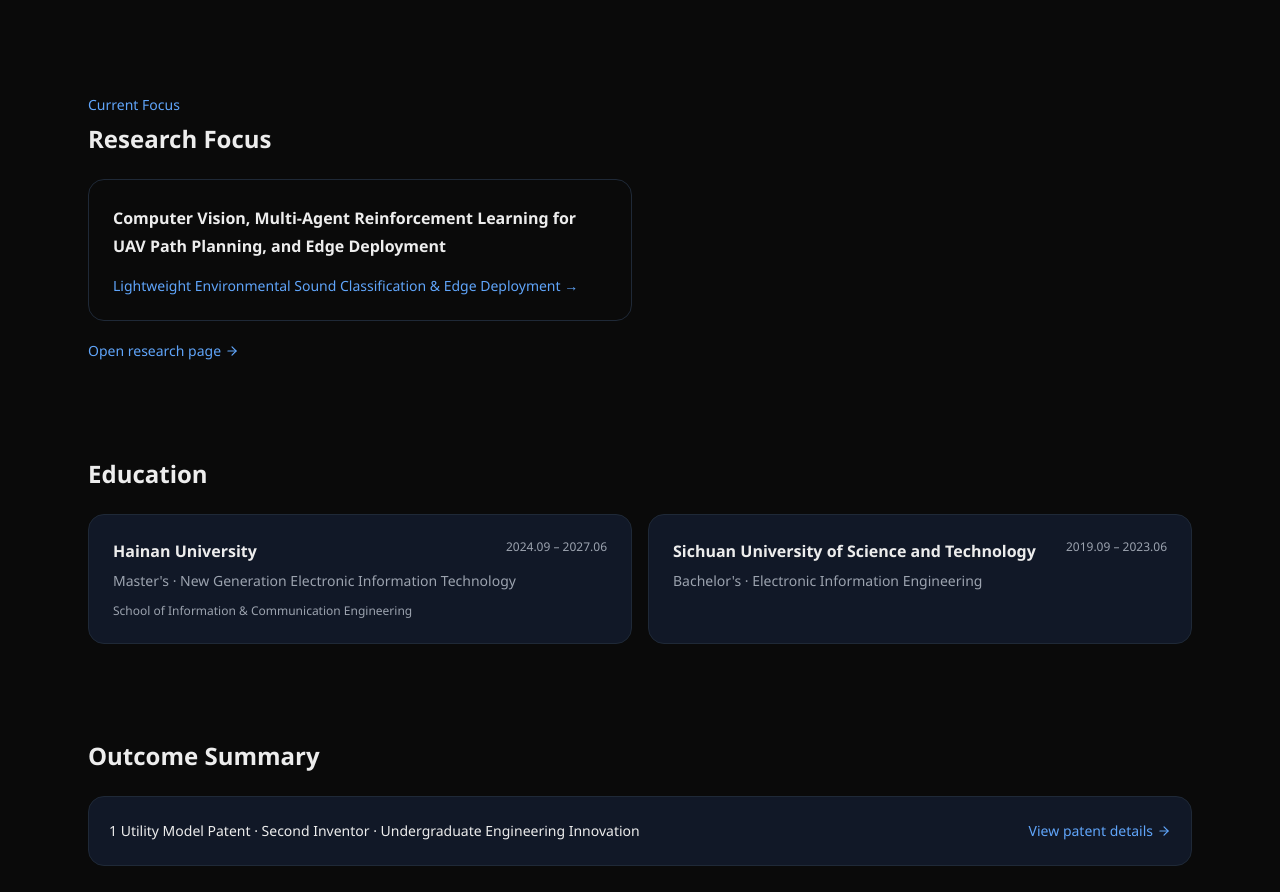
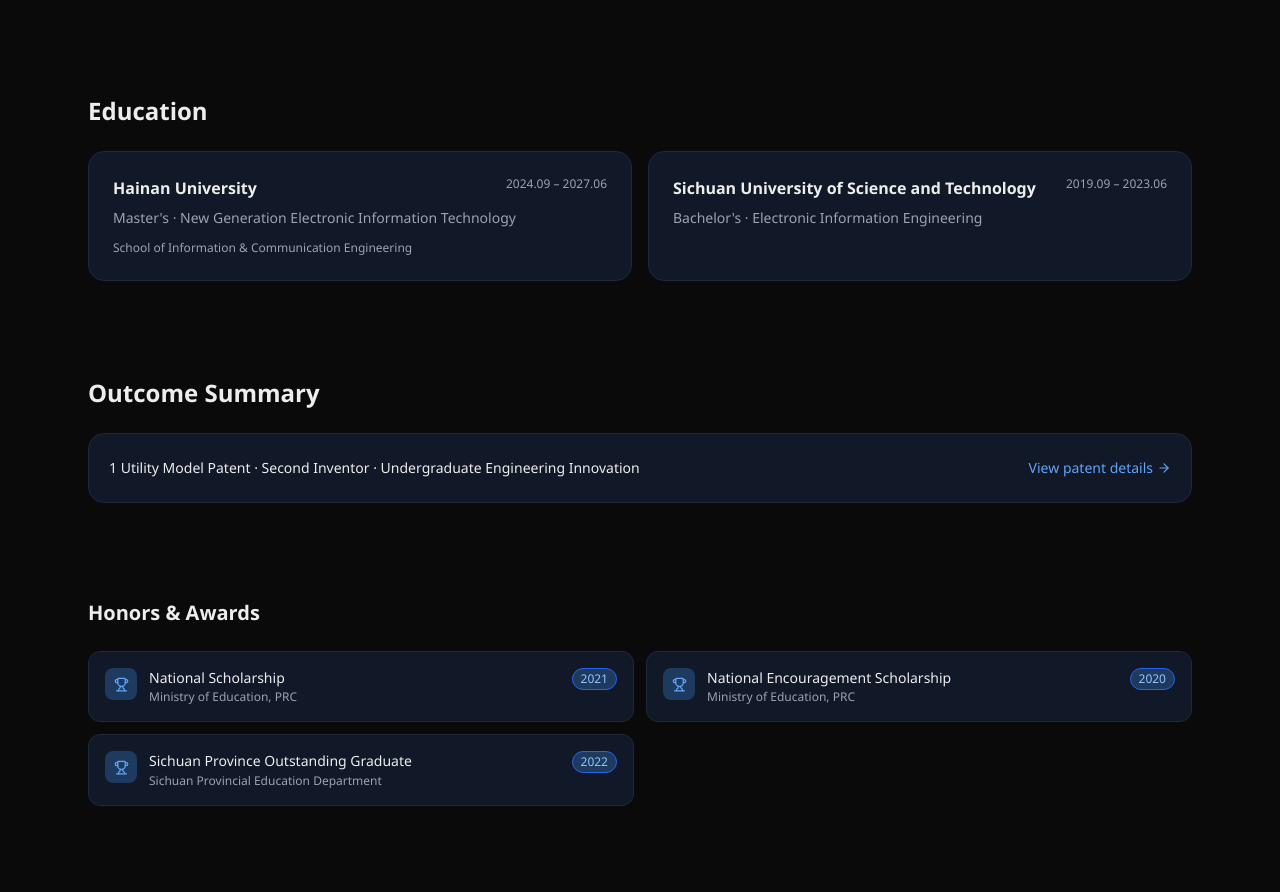
Before and after one commit to ctrlctrlx/ai-portfolio, a Next.js app: page /en in a window 1280 px wide. Shown: the part 1478-2370 px from the top of the page. Built offline with nearby package versions, Linux system fonts and the light colour scheme.

Commit message:
refactor: remove duplicate research focus sections

```diff
--- a/app/[lang]/page.tsx
+++ b/app/[lang]/page.tsx
@@ -17,7 +17,6 @@ import PublicationCard from "@/src/components/PublicationCard";
 import {
   getContactHref,
   getPublicContact,
-  getPublicProjectBySlug,
   getSortedPublicProjects,
   publicEducation,
   publicIdentity,
@@ -350,67 +349,6 @@ export default async function HomePage({
         </section>
       )}
 
-      {publicResearchAreas.length > 0 && (
-        <section aria-labelledby="home-research-heading">
-          <div>
-            <p className="text-sm font-medium" style={{ color: "var(--accent)" }}>
-              {locale === "zh" ? "当前关注" : "Current Focus"}
-            </p>
-            <h2
-              id="home-research-heading"
-              className="mt-2 text-2xl font-bold"
-              style={{ color: "var(--foreground)" }}
-            >
-              {locale === "zh" ? "研究方向" : "Research Focus"}
-            </h2>
-          </div>
-          <div className="mt-6 grid gap-4 md:grid-cols-2">
-            {publicResearchAreas.map((area) => {
-              const relatedProjects = area.relatedProjectSlugs
-                .map(getPublicProjectBySlug)
-                .filter((project) => project !== null);
-
-              return (
-                <article
-                  key={area.id}
-                  className="rounded-2xl border p-6"
-                  style={{ borderColor: "var(--card-border)" }}
-                >
-                  <h3
-                    className="font-semibold leading-7"
-                    style={{ color: "var(--foreground)" }}
-                  >
-                    {area.title[locale]}
-                  </h3>
-                  {relatedProjects.length > 0 && (
-                    <div className="mt-4 flex flex-wrap gap-3">
-                      {relatedProjects.map((project) => (
-                        <Link
-                          key={project.id}
-                          href={`/${locale}/projects/${project.slug}`}
-                          className="text-sm hover:underline"
-                          style={{ color: "var(--accent)" }}
-                        >
-                          {project.title[locale]} →
-                        </Link>
-                      ))}
-                    </div>
-                  )}
-                </article>
-              );
-            })}
-          </div>
-          <Link
-            href={`/${locale}/research`}
-            className="mt-5 inline-flex items-center gap-1 text-sm hover:underline"
-            style={{ color: "var(--accent)" }}
-          >
-            {locale === "zh" ? "进入研究页" : "Open research page"}
-            <ArrowRight size={14} aria-hidden="true" />
-          </Link>
-        </section>
-      )}
-
       {publicEducation.length > 0 && (
         <section aria-labelledby="education-heading">
           <h2
--- a/app/[lang]/resume/page.tsx
+++ b/app/[lang]/resume/page.tsx
@@ -10,7 +10,6 @@ import {
   publicIdentity,
   publicPatents,
   publicProjects,
-  publicResearchAreas,
   publicSkills,
 } from "@/src/data/profile";
 import type { Locale } from "@/src/lib/i18n";
@@ -159,20 +158,6 @@ export default async function ResumePage({
         </section>
       )}
 
-      {publicResearchAreas.length > 0 && (
-        <section className="resume-section mt-10" aria-labelledby="resume-research">
-          <h2 id="resume-research" className="resume-heading">
-            {locale === "zh" ? "研究方向" : "Research Interests"}
-          </h2>
-          <ul className="mt-4 space-y-2">
-            {publicResearchAreas.map((area) => (
-              <li key={area.id} className="text-sm leading-6">
-                {area.title[locale]}
-              </li>
-            ))}
-          </ul>
-        </section>
-      )}
 
       {publicProjects.length > 0 && (
         <section className="resume-section mt-10" aria-labelledby="resume-projects">
```
